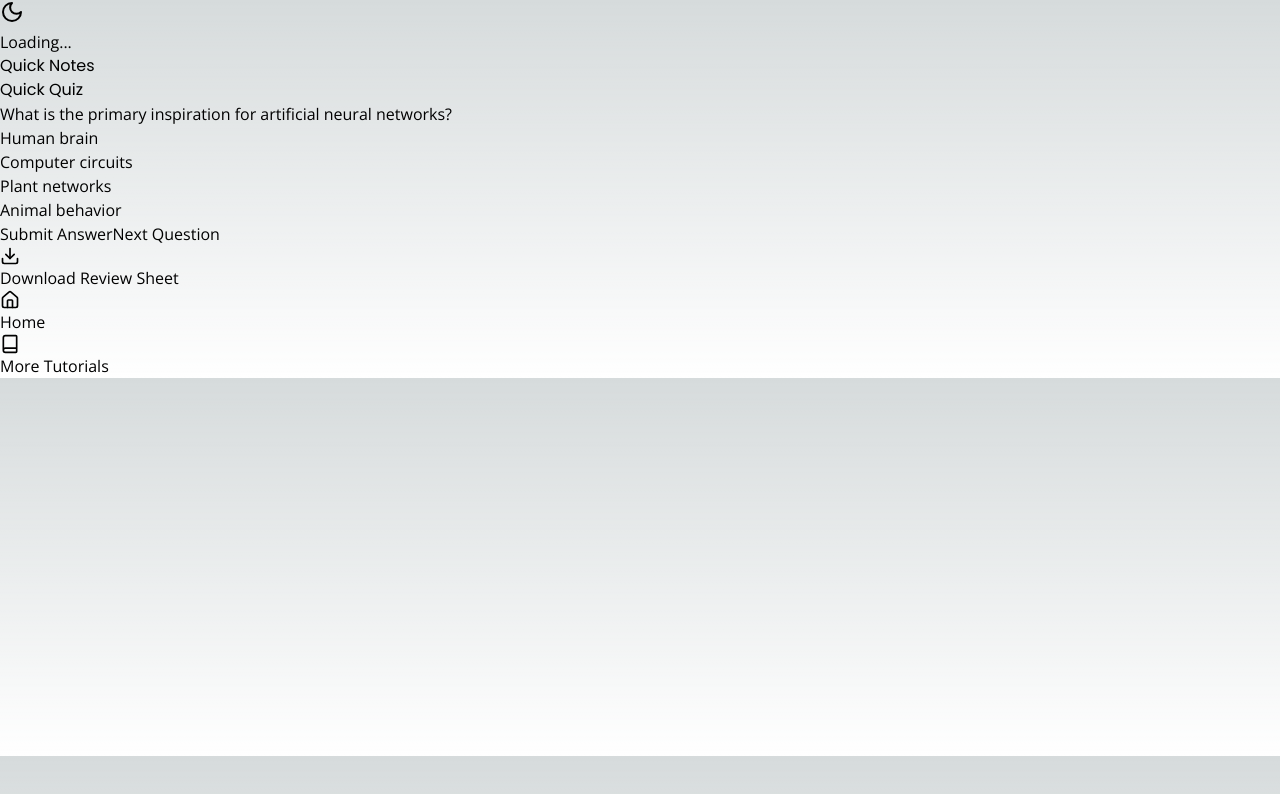
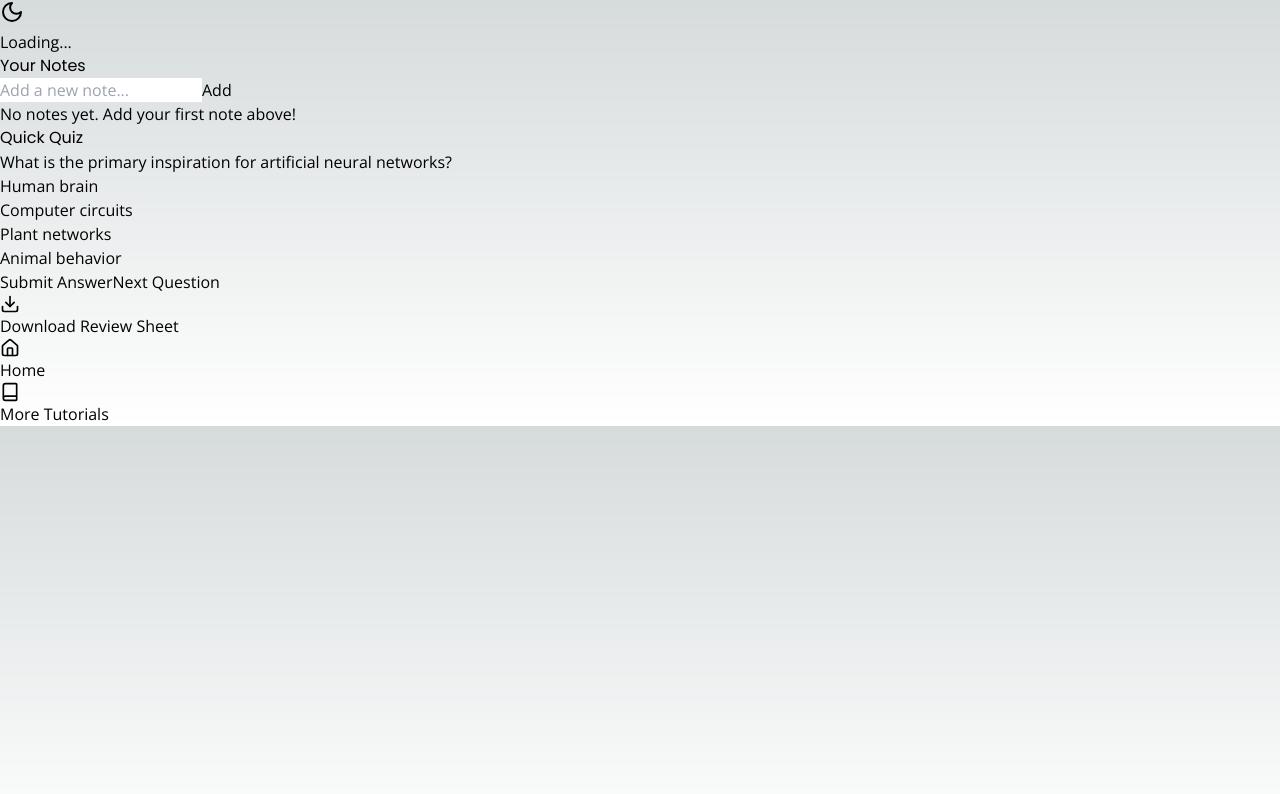
Before and after one commit to IremOztimur/studylore, a Next.js app in the folder front-end/: page /study in a window 1280 px wide. Shown: the top 794 px of the page. Built offline with nearby package versions, Linux system fonts and the light colour scheme.

Commit message:
[ADD] notes functionality implemented

```diff
--- a/front-end/components/QuickNotes.tsx
+++ b/front-end/components/QuickNotes.tsx
@@ -1,8 +1,100 @@
+"use client";
+
+import { useState, useEffect } from 'react';
+
+interface Note {
+  id: string;
+  text: string;
+  color: string;
+}
+
+const COLORS = [
+  'bg-blue-100 dark:bg-blue-900',
+  'bg-green-100 dark:bg-green-900',
+  'bg-yellow-100 dark:bg-yellow-900',
+  'bg-pink-100 dark:bg-pink-900',
+];
+
 export default function QuickNotes() {
+  const [notes, setNotes] = useState<Note[]>([]);
+  const [newNote, setNewNote] = useState('');
+
+  // Load notes from localStorage on component mount
+  useEffect(() => {
+    const savedNotes = localStorage.getItem('userNotes');
+    if (savedNotes) {
+      setNotes(JSON.parse(savedNotes));
+    }
+  }, []);
+
+  // Save notes to localStorage whenever they change
+  useEffect(() => {
+    localStorage.setItem('userNotes', JSON.stringify(notes));
+  }, [notes]);
+
+  const addNote = (e: React.FormEvent) => {
+    e.preventDefault();
+    if (newNote.trim()) {
+      const note: Note = {
+        id: Date.now().toString(),
+        text: newNote.trim(),
+        color: COLORS[notes.length % COLORS.length],
+      };
+      setNotes(prev => [...prev, note]);
+      setNewNote('');
+    }
+  };
+
+  const deleteNote = (id: string) => {
+    setNotes(prev => prev.filter(note => note.id !== id));
+  };
+
   return (
     <aside className="w-full lg:w-1/3 bg-white dark:bg-gray-800 p-6 rounded-lg shadow-sm">
-      <h2 className="text-xl font-semibold mb-4">Quick Notes</h2>
-      {/* Quick notes content */}
+      <h2 className="text-xl font-semibold mb-4">Your Notes</h2>
+
+      {/* Note input form */}
+      <form onSubmit={addNote} className="mb-4">
+        <div className="flex gap-2">
+          <input
+            type="text"
+            value={newNote}
+            onChange={(e) => setNewNote(e.target.value)}
+            placeholder="Add a new note..."
+            className="flex-1 p-2 border rounded-lg dark:bg-gray-700 dark:border-gray-600 dark:text-white"
+          />
+          <button
+            type="submit"
+            className="px-4 py-2 bg-blue-500 text-white rounded-lg hover:bg-blue-600 transition-colors"
+          >
+            Add
+          </button>
+        </div>
+      </form>
+
+      {/* Notes list */}
+      <ul className="space-y-2 max-h-[calc(100vh-300px)] overflow-y-auto">
+        {notes.map((note) => (
+          <li
+            key={note.id}
+            className={`${note.color} p-3 rounded-lg flex justify-between items-start group`}
+          >
+            <span className="flex-1">{note.text}</span>
+            <button
+              onClick={() => deleteNote(note.id)}
+              className="opacity-0 group-hover:opacity-100 ml-2 text-gray-500 hover:text-red-500 transition-opacity"
+            >
+              ×
+            </button>
+          </li>
+        ))}
+      </ul>
+
+      {notes.length === 0 && (
+        <p className="text-gray-500 dark:text-gray-400 text-center mt-4">
+          No notes yet. Add your first note above!
+        </p>
+      )}
     </aside>
   );
 }
```
